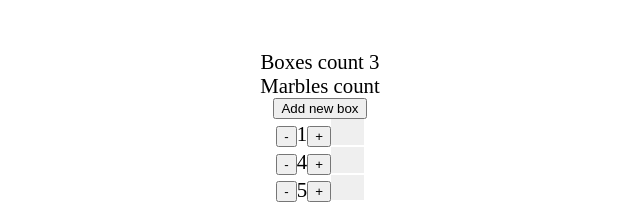
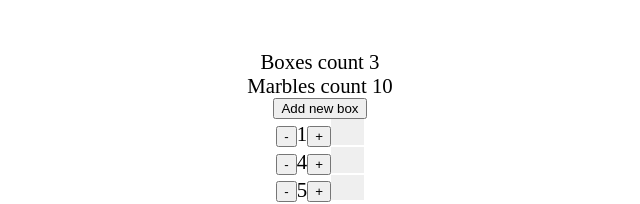
Before and after one commit to bernardkrehula/assignment-indol-chi-vue, a Vue app: page / in a window 1280 px wide. Shown: the top 204 px of the page, without its empty margins (320-960 px from the left). Built offline with nearby package versions, Linux system fonts and the light colour scheme; some icons are missing; the HTML template or start-up script is replaced by a standard one.

Commit message:
feat: add marblesCount const

```diff
--- a/src/App.vue
+++ b/src/App.vue
@@ -1,8 +1,11 @@
 <script setup lang="ts">
+import { computed } from "@vue/reactivity";
 import { ref } from "vue";
 import IconTrash from "~icons/mdi/trash";
 
 const boxes = ref([1, 4, 5]);
+
+const marblesCount = computed(() => boxes.value.reduce((sum, n) => sum + n, 0));
 
 const addBox = () => {
   boxes.value.push(0);
@@ -23,7 +26,7 @@ const deleteBox = (index: number) => {
 <template>
   <div class="main">
     <span>Boxes count {{ boxes.length }}</span>
-    <span>Marbles count</span>
+    <span>Marbles count {{marblesCount}}</span>
     <button @click="addBox">Add new box</button>
 
     <div v-for="(box, index) in boxes" :key="index" class="box">
--- a/src/assets/base.css
+++ b/src/assets/base.css
@@ -1,3 +1,6 @@
+html{
+    font-size: 62.5%;
+}
 *{
     margin: 0;
     padding: 0;
```
